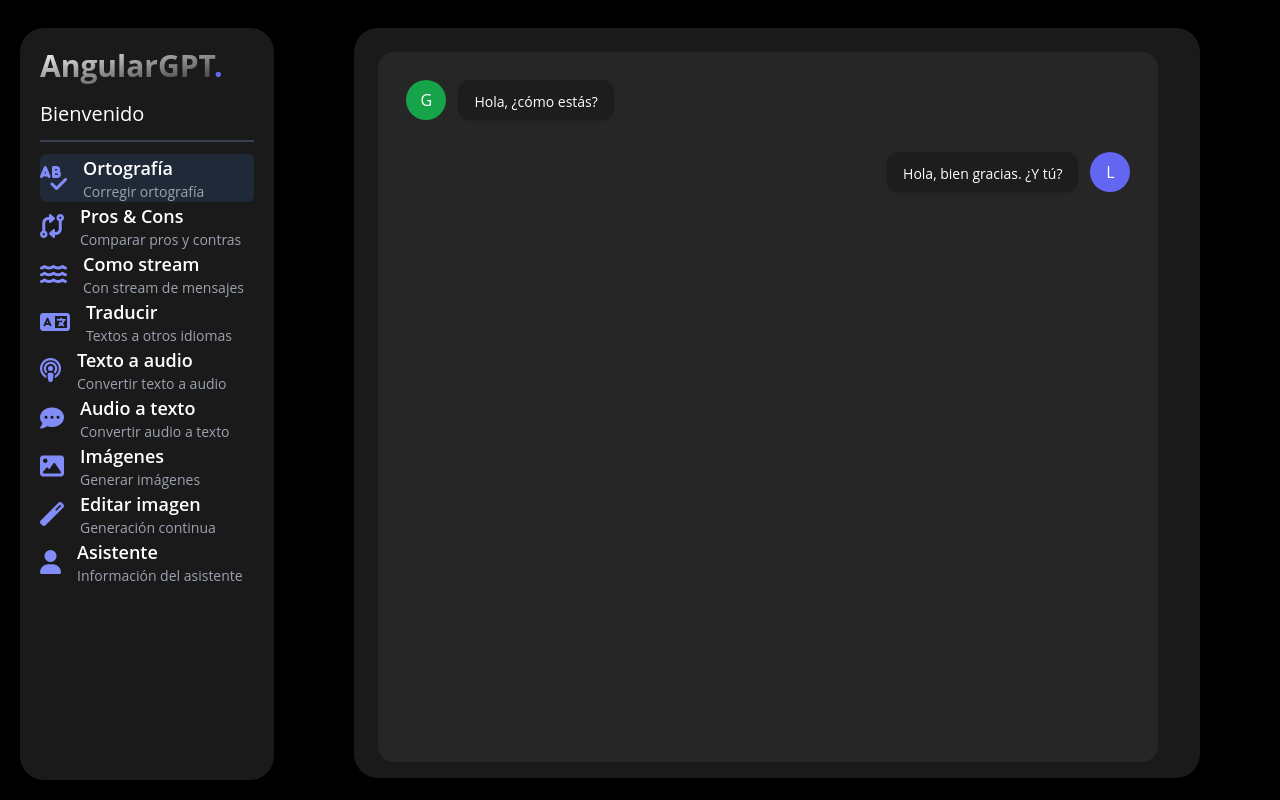
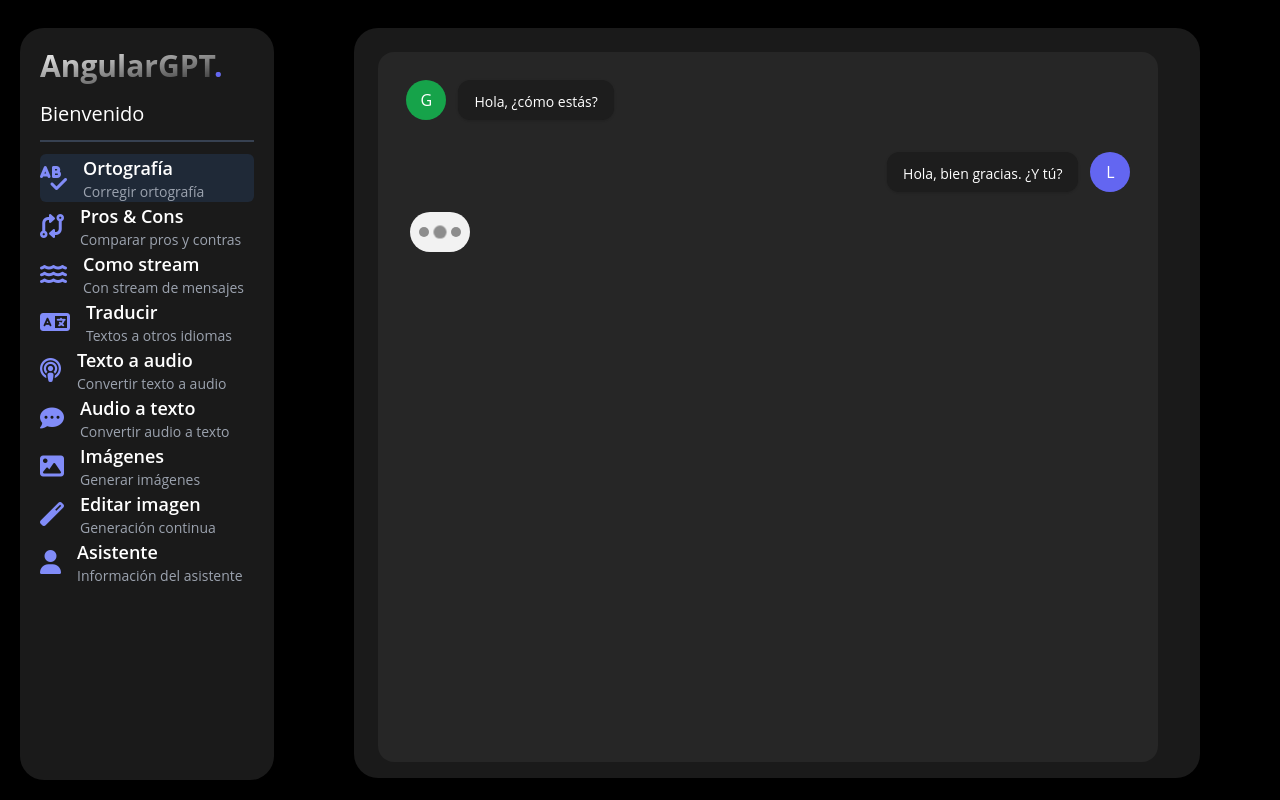
Before and after one commit to lmdelgallego/Angular-GPT, an Angular app: page /orthography in a window 1280 px wide. Built offline with nearby package versions, Linux system fonts and the light colour scheme.

Commit message:
👷🏽‍♂️ feat: Create typing loader component

```diff
--- a/src/app/presentation/components/index.ts
+++ b/src/app/presentation/components/index.ts
@@ -1,3 +1,4 @@
 export * from './chat-bubbles/chatMessage/chatMessage.component';
 export * from './chat-bubbles/myMessage/myMessage.component';
 export * from './sidebarMenuItem/sidebarMenuItem.component';
+export * from './typingLoader/typingLoader.component';
--- /dev/null
+++ b/src/app/presentation/components/typingLoader/typingLoader.component.css
@@ -0,0 +1,70 @@
+.typing {
+  display: block;
+  width: 60px;
+  height: 40px;
+  border-radius: 20px;
+  margin: 0 1rem;
+  display: flex;
+  justify-content: center;
+  align-items: center;
+  background-color: #f2f2f2;
+}
+
+.circle {
+  display: block;
+  height: 10px;
+  width: 10px;
+  border-radius: 50%;
+  background-color: #8d8d8d;
+  margin: 3px;
+}
+.circle.scaling {
+  animation: typing 1000ms ease-in-out infinite;
+  animation-delay: 3600ms;
+}
+.circle.bouncing {
+  animation: bounce 1000ms ease-in-out infinite;
+  animation-delay: 3600ms;
+}
+
+.circle:nth-child(1) {
+  animation-delay: 0ms;
+}
+
+.circle:nth-child(2) {
+  animation-delay: 333ms;
+}
+
+.circle:nth-child(3) {
+  animation-delay: 666ms;
+}
+
+@keyframes typing {
+  0% {
+    transform: scale(1);
+  }
+  33% {
+    transform: scale(1);
+  }
+  50% {
+    transform: scale(1.4);
+  }
+  100% {
+    transform: scale(1);
+  }
+}
+
+@keyframes bounce {
+  0% {
+    transform: translateY(0);
+  }
+  33% {
+    transform: translateY(0);
+  }
+  50% {
+    transform: translateY(-10px);
+  }
+  100% {
+    transform: translateY(0);
+  }
+}
--- /dev/null
+++ b/src/app/presentation/components/typingLoader/typingLoader.component.ts
@@ -0,0 +1,17 @@
+import { ChangeDetectionStrategy, Component } from '@angular/core';
+
+@Component({
+  selector: 'app-typing-loader',
+  standalone: true,
+  imports: [],
+  template: `
+    <div class="typing">
+      <span class="circle scaling"></span>
+      <span class="circle scaling"></span>
+      <span class="circle scaling"></span>
+    </div>
+  `,
+  styleUrls: ['./typingLoader.component.css'],
+  changeDetection: ChangeDetectionStrategy.OnPush,
+})
+export class TypingLoaderComponent { }
--- a/src/app/presentation/pages/orthographyPage/orthographyPage.component.html
+++ b/src/app/presentation/pages/orthographyPage/orthographyPage.component.html
@@ -12,6 +12,8 @@
         [text]="'Hola, bien gracias. ¿Y tú?'"
       ></app-my-message>
 
+      <app-typing-loader></app-typing-loader>
+
     </div>
 
   </div>
--- a/src/app/presentation/pages/orthographyPage/orthographyPage.component.ts
+++ b/src/app/presentation/pages/orthographyPage/orthographyPage.component.ts
@@ -1,6 +1,6 @@
 import { CommonModule } from '@angular/common';
 import { ChangeDetectionStrategy, Component } from '@angular/core';
-import { ChatMessageComponent, MyMessageComponent } from '@components/index';
+import { ChatMessageComponent, MyMessageComponent, TypingLoaderComponent } from '@components/index';
 
 @Component({
   selector: 'app-orthography-page',
@@ -9,6 +9,7 @@
     CommonModule,
     ChatMessageComponent,
     MyMessageComponent,
+    TypingLoaderComponent
   ],
   templateUrl: './orthographyPage.component.html',
   changeDetection: ChangeDetectionStrategy.OnPush,
```
